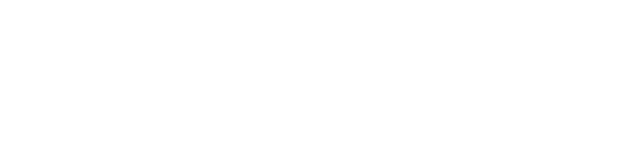
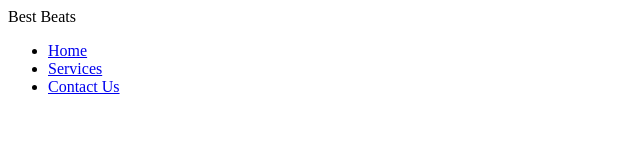
Before and after one commit to rr-tilly/landing-page, a plain HTML site: page index.html in a window 1280 px wide. Shown: the whole page, without its empty margins (0-640 px from the left). Drawn offline with Linux system fonts and the light colour scheme.

Commit message:
Add header content

```diff
--- a/index.html
+++ b/index.html
@@ -4,7 +4,15 @@
     <meta charset="UTF-8" />
     <meta name="viewport" content="width=device-width, initial-scale=1.0" />
     <link rel="stylesheet" href="styles.css" />
-    <title>Beats | Speakers Event Rentals</title>
+    <title>Best Beats | Speakers Event Rentals</title>
   </head>
   <body></body>
+  <div class="header">
+    <div>Best Beats</div>
+    <ul class="link-list">
+      <li><a href="#about">Home</a></li>
+      <li><a href="#services">Services</a></li>
+      <li><a href="#contact">Contact Us</a></li>
+    </ul>
+  </div>
 </html>
```
